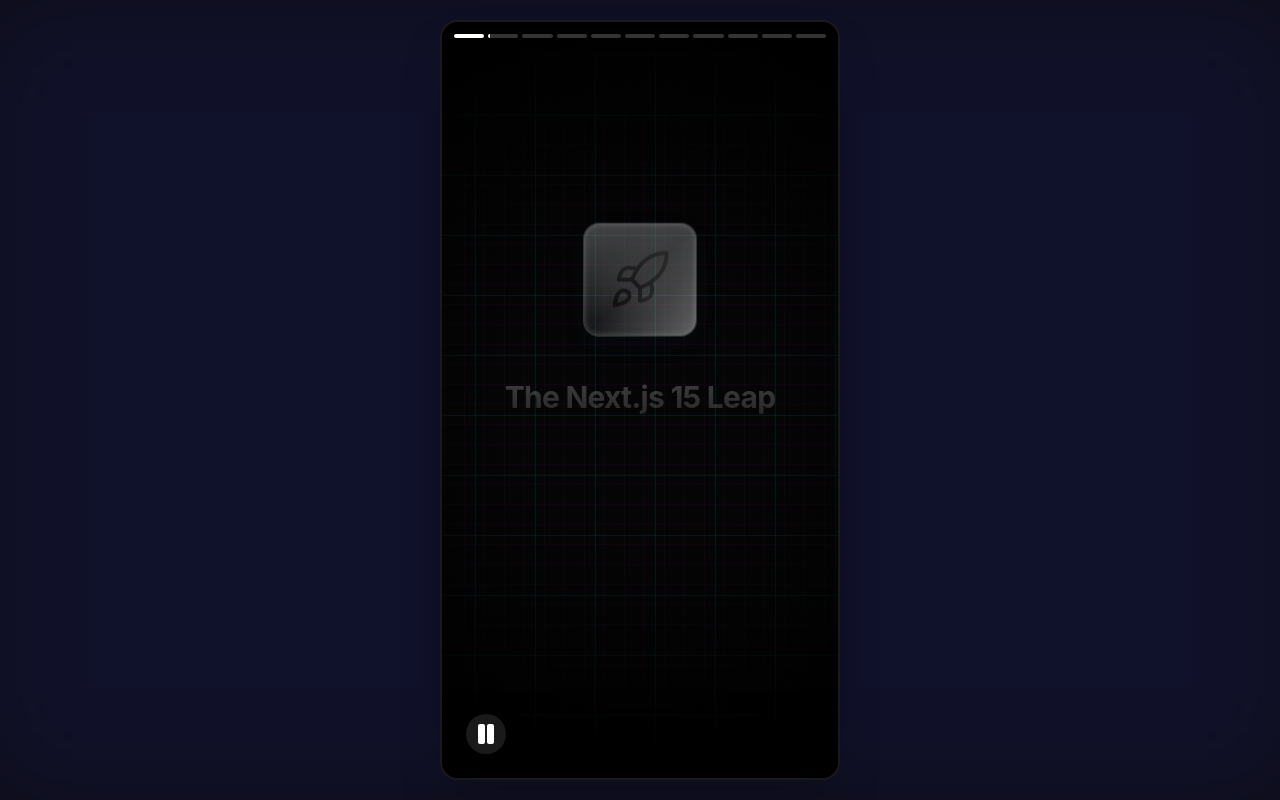
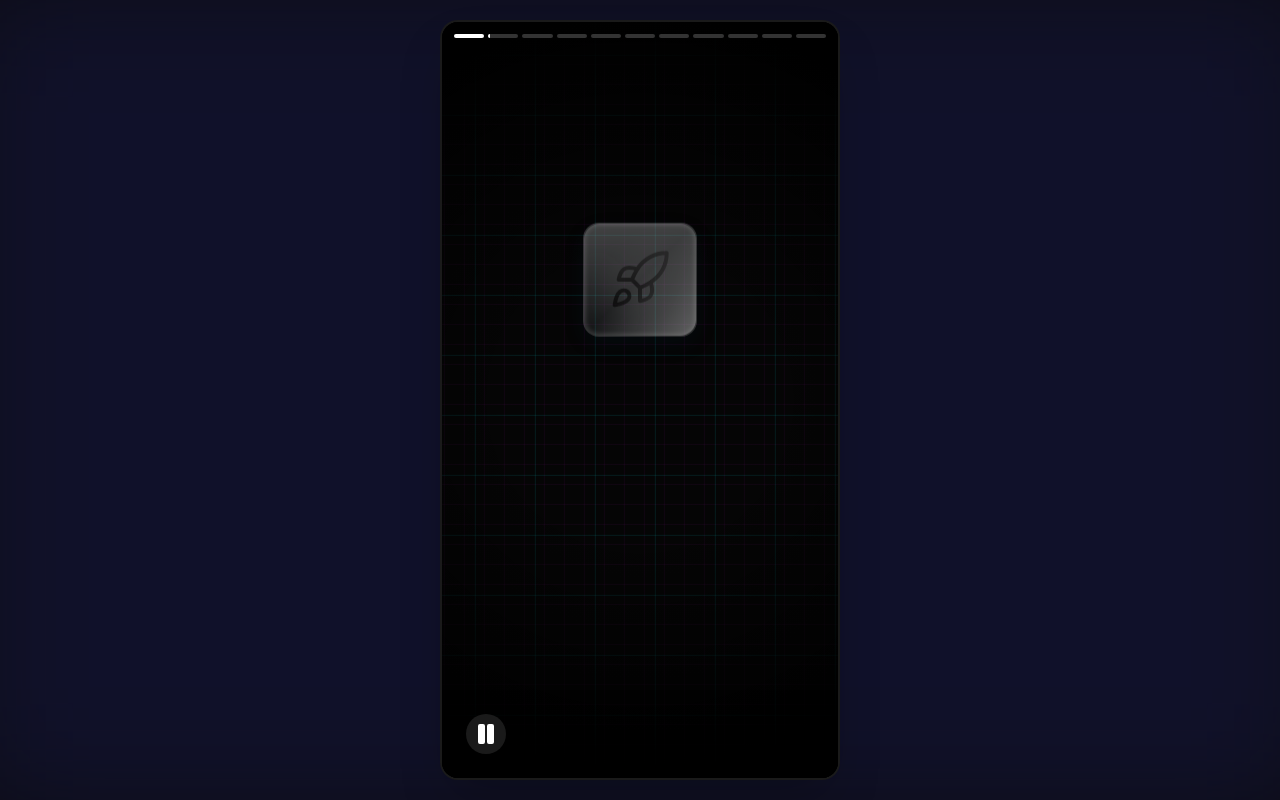
Before and after one commit to dazzlerkumar/wrap, a Next.js app: page /wrap in a window 1280 px wide. Built offline with nearby package versions, Linux system fonts and the light colour scheme.

Commit message:
style: adjust animation delays for animated content in StoryPlayer

```diff
--- a/src/components/StoryPlayer.tsx
+++ b/src/components/StoryPlayer.tsx
@@ -180,7 +180,7 @@ export default function StoryPlayer() {
                                 </div>
                             </AnimatedContent>
 
-                            <AnimatedContent key={`${currentIndex}-title`} delay={0.4} distance={30} duration={0.8}>
+                            <AnimatedContent key={`${currentIndex}-title`} delay={1.4} distance={30} duration={0.8}>
                                 <h2 className="mb-6 text-3xl font-bold tracking-tight bg-clip-text text-transparent bg-gradient-to-b from-white to-white/60">
                                     {currentStory.title}
                                 </h2>
@@ -190,7 +190,7 @@ export default function StoryPlayer() {
                                 {currentStory.bullets.map((bullet, i) => (
                                     <AnimatedContent
                                         key={`${currentIndex}-bullet-${i}`}
-                                        delay={0.6 + i * 0.15}
+                                        delay={2.4 + i * 0.8}
                                         distance={20}
                                         duration={0.6}
                                     >
@@ -203,7 +203,7 @@ export default function StoryPlayer() {
 
                             <AnimatedContent
                                 key={`${currentIndex}-tags`}
-                                delay={0.8 + currentStory.bullets.length * 0.15}
+                                delay={2.4 + currentStory.bullets.length * 0.8 + 0.4}
                                 distance={10}
                                 duration={0.6}
                             >
```
